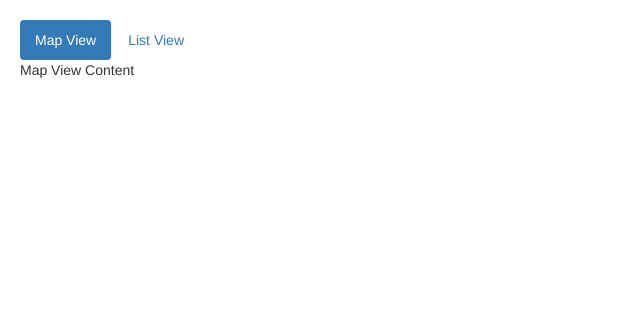
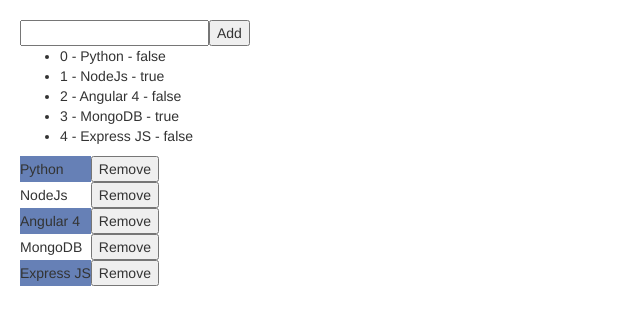
Before and after one commit to bunnydev26/learning_angular4, an Angular app: page / in a window 1280 px wide. Shown: the top 324 px of the page, without its empty margins (0-640 px from the left). Built offline with nearby package versions, Linux system fonts and the light colour scheme.

Commit message:
Change detection

```diff
--- a/src/app/app.component.css
+++ b/src/app/app.component.css
@@ -1,3 +1,7 @@
 body {
 	background-color: skyblue;
 }
+
+.back {
+	background-color:#6680B6;
+}
--- a/src/app/app.component.html
+++ b/src/app/app.component.html
@@ -1,11 +1,16 @@
 
-<ul class="nav nav-pills">
-    <li [class.active]="viewMode == 'map'"><a (click)="viewMode = 'map'">Map View</a></li>
-    <li [class.active]="viewMode == 'list'"><a (click)="viewMode = 'list'">List View</a></li>
+<input type="text" #courseName />
+<input type="button" (click)="add(courseName.value); courseName.value=''" value="Add"/>
+
+<ul>
+    <li *ngFor="let course of courses; index as i; odd as e; ">
+        {{i}} - {{ course.name }} - {{ e }}
+    </li>
 </ul>
 
-<div [ngSwitch]="viewMode">
-    <div *ngSwitchCase="'map'">Map View Content</div>
-    <div *ngSwitchCase="'list'">List View Content</div>
-    <div *ngSwitchDefault="">Otherwise</div>
-</div>
+<table>
+    <tr *ngFor="let course of courses; even as isEven">
+        <td [class.back]="isEven">{{ course.name }}</td>
+        <td><button (click)="remove(course)">Remove</button></td>
+    </tr>
+</table>
--- a/src/app/app.component.ts
+++ b/src/app/app.component.ts
@@ -5,5 +5,13 @@
   styleUrls: ['./app.component.css'],
 })
 export class AppComponent {
-	viewMode:string = 'map';
+	courses = [
+   {id: 1, name: 'Python'} ,
+   {id: 2, name: 'NodeJs'} ,
+   {id: 3, name: 'Angular 4'} ,
+   {id: 4, name: 'MongoDB'} ,
+   {id: 5, name: 'Express JS'} ,
+  ];
+
+
 }
```
